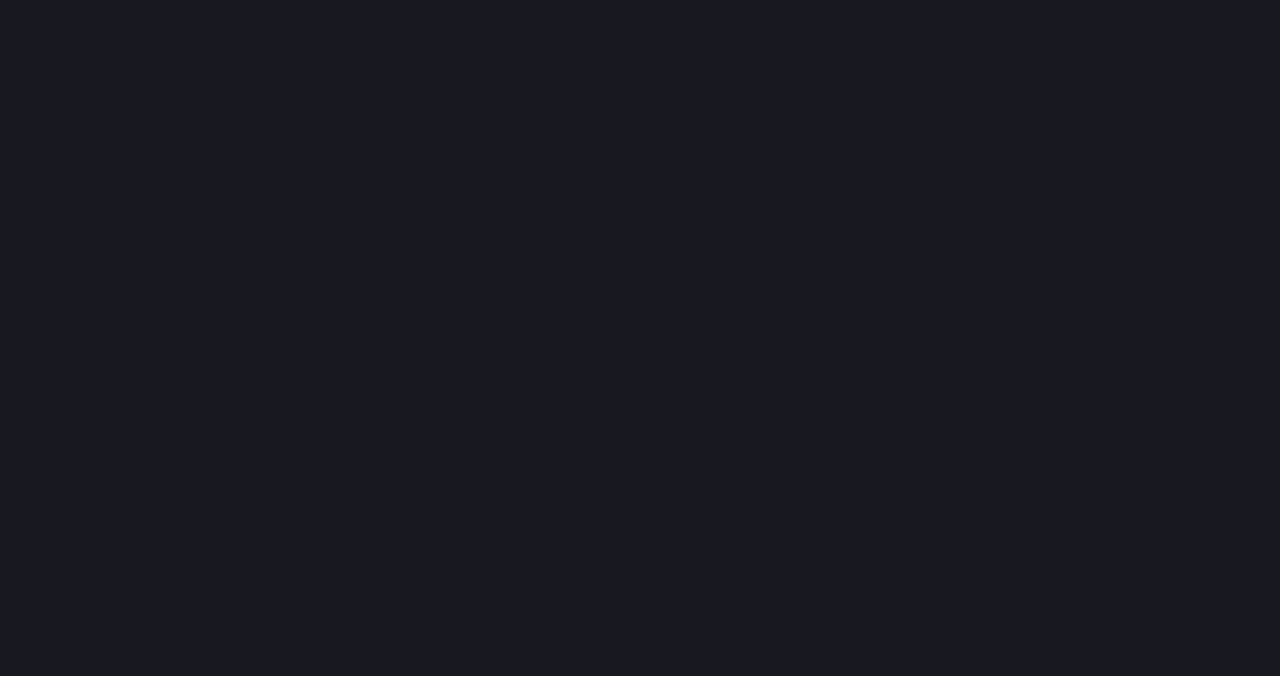
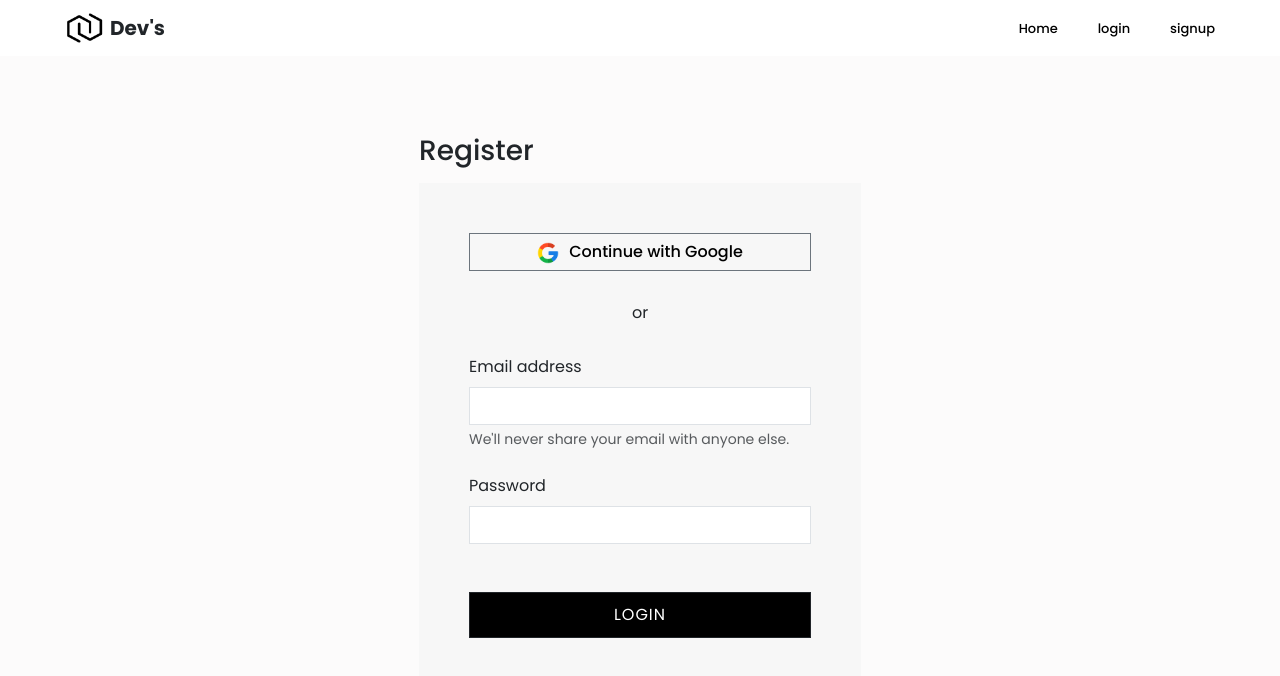
Before and after one commit to codefreakkk/devsinfo, a React (Create React App) app: page /signup in a window 1280 px wide. Before the commit this address had no page. Shown: the top 676 px of the page. Built offline with nearby package versions, Linux system fonts and the light colour scheme.

Commit message:
frontend completed

```diff
--- a/src/App.js
+++ b/src/App.js
@@ -4,6 +4,8 @@ import { Provider } from "react-redux";
 import store from "./store";
 import Userdashboard from "./components/Userdashboard";
 import LandingPage from "./components/landingpage/LandingPage";
+import Login from "./components/landingpage/Login";
+import Signup from "./components/landingpage/Signup";
 
 function App() {
   return (
@@ -13,6 +15,12 @@ function App() {
             <Routes>
               <Route path="/" element={<LandingPage />} />
             </Routes>
+            <Routes>
+              <Route path="/login" element={<Login/>} />
+            </Routes>
+            <Routes>
+              <Route path="/signup" element={<Signup />} />
+            </Routes>
             <Userdashboard/>
           </BrowserRouter>
       </Provider>
--- a/src/components/landingpage/LandingNavbar.jsx
+++ b/src/components/landingpage/LandingNavbar.jsx
@@ -1,4 +1,5 @@
 import React from "react";
+import { NavLink } from "react-router-dom";
 import dev from "../../assets/images/hexagon.png";
 
 function LandingNavbar() {
@@ -11,9 +12,16 @@ function LandingNavbar() {
         Dev's
       </div>
       <div className="l_body">
-        <span className="mr font-13">Home</span>
-        <span className="mr font-13">login</span>
-        <span className="font-13">signup</span>
+        <NavLink to="/" style={{ textDecoration: "none" }}>
+          <span className="mr font-13">Home</span>
+        </NavLink>
+
+        <NavLink to="/login" style={{ textDecoration: "none" }}>
+          <span className="mr font-13">login</span>
+        </NavLink>
+        <NavLink to="/signup" style={{ textDecoration: "none" }}>
+          <span className="font-13">signup</span>
+        </NavLink>
       </div>
     </div>
   );
--- a/src/components/landingpage/LandingPage.jsx
+++ b/src/components/landingpage/LandingPage.jsx
@@ -7,9 +7,8 @@ function LandingPage() {
     <>
       <LandingNavbar />
       <div className="landing_container">
-        <div className="l_heading">devsinfo
-        </div>
-          <span className="l_button">Create your Profile</span>
+        <div className="l_heading">dev's info</div>
+        <span className="l_button">Create your Profile</span>
       </div>
     </>
   );
--- /dev/null
+++ b/src/components/landingpage/Login.jsx
@@ -0,0 +1,53 @@
+import React from "react";
+import LandingNavbar from "./LandingNavbar";
+
+function Login() {
+  return (
+    <>
+      <LandingNavbar />
+      <div className="login_container">
+        <div className="login_inner_container">
+          <h3 className="mb-3">Login</h3>
+          <div className="login_inner">
+            <form>
+              <div class="mb-4">
+                <label for="exampleInputEmail1" class="form-label">
+                  Email address
+                </label>
+                <input
+                  type="email"
+                  class="form-control"
+                  id="exampleInputEmail1"
+                  aria-describedby="emailHelp"
+                />
+                <div id="emailHelp" class="form-text">
+                  We'll never share your email with anyone else.
+                </div>
+              </div>
+              <div class="mb-3">
+                <label for="exampleInputPassword1" class="form-label">
+                  Password
+                </label>
+                <input
+                  type="password"
+                  class="form-control"
+                  id="exampleInputPassword1"
+                />
+              </div>
+              <div class="mb-5">
+                <label class="form-check-label" for="exampleCheck1">
+                  Forget password
+                </label>
+              </div>
+              <button type="submit" class="btn btn-dark" style={{ width: "100%" }}>
+                LOGIN
+              </button>
+            </form>
+          </div>
+        </div>
+      </div>
+    </>
+  );
+}
+
+export default Login;
--- /dev/null
+++ b/src/components/landingpage/Signup.jsx
@@ -0,0 +1,58 @@
+import React from 'react'
+import LandingNavbar from './LandingNavbar'
+import google from "../../assets/images/google.png"
+
+function Signup() {
+  return (
+    <>
+      <LandingNavbar />
+      <div className="login_container">
+        <div className="login_inner_container">
+          <h3 className="mb-3">Register</h3>
+          <div className="login_inner">
+            <form>
+              <div class="mb-4">
+              <button type="button" class="btn btn-outline-secondary" style={{width: "100%"}}>
+                <span style={{marginRight: "10px"}}><img src={google} alt="" height="22" /></span>
+                Continue with Google</button>
+
+                <div className='marginauto'>or</div>
+
+                <label for="exampleInputEmail1" class="form-label">
+                  Email address
+                </label>
+                <input
+                  type="email"
+                  class="form-control"
+                  id="exampleInputEmail1"
+                  aria-describedby="emailHelp"
+                />
+                <div id="emailHelp" class="form-text">
+                  We'll never share your email with anyone else.
+                </div>
+              </div>
+              <div class="mb-5">
+                <label for="exampleInputPassword1" class="form-label">
+                  Password
+                </label>
+                <input
+                  type="password"
+                  class="form-control"
+                  id="exampleInputPassword1"
+                />
+              </div>
+
+
+              <button type="submit" class="btn btn-dark" style={{ width: "100%" }}>
+                LOGIN
+              </button>
+            </form>
+          </div>
+        </div>
+      </div>
+
+    </>
+  )
+}
+
+export default Signup
--- a/src/css/landingpage.css
+++ b/src/css/landingpage.css
@@ -27,6 +27,33 @@
     background-position: center;
     background-repeat: no-repeat;
     background-size: cover;
+
+}
+
+.login_inner_container {
+    margin-top: -10vh;
+
+}
+
+.marginauto {
+    margin: 30px 0;
+    display: flex;
+    align-items: center;
+    justify-content: center;
+}
+
+.login_container {
+    width: 100%;
+    height: 100vh;
+    display: flex;
+    justify-content: center;
+    flex-direction: column;
+    align-items: center;
+    background-color: rgb(252, 251, 251);
+    background-position: center;
+    background-repeat: no-repeat;
+    background-size: cover;
+    padding: 0 20px;
 }
 
 .mr {
@@ -40,6 +67,8 @@
     font-size: 13px;
     font-weight: 500;
     cursor: pointer;
+    text-decoration: none;
+    color: black;
 }
 
 .dev {
@@ -67,11 +96,44 @@
 }
 
 .l_button {
-    background-color: black;
+    /* background-color: black; */
+    /* background-image: linear-gradient(to right, #8360c3, #2ebf91); */
+    /* background-image: linear-gradient(to right, #0f0c29, #302b63, #24243e); */
+    background-image: linear-gradient(to right, #8e2de2, #4a00e0);
     color: white;
     padding: 15px;
     border-radius: 5px;
     margin-top: 10px;
+}
+
+
+.login_inner {
+    background-color: #f7f7f7;
+    /* height: 30rem; */
+    display: flex;
+    /* align-items: center; */
+    justify-content: center;
+    padding: 50px 50px ;
+    padding-bottom: 60px;
+}
+
+.form-control {
+    border-radius: 0;
+}
+
+.btn-dark {
+    background-color: black;
+    padding: 10px;
+    border-radius: 0;
+    letter-spacing: 1px;
+    color: white;
+}
+
+.btn-outline-secondary {
+    border-radius: 0;
+    color: black;
+    font-weight: 500;
+    /* padding: 10px 0; */
 }
 
 @media only screen and (max-width: 420px) {
```
Also changed, not shown: src/assets/images/google.png (added).
